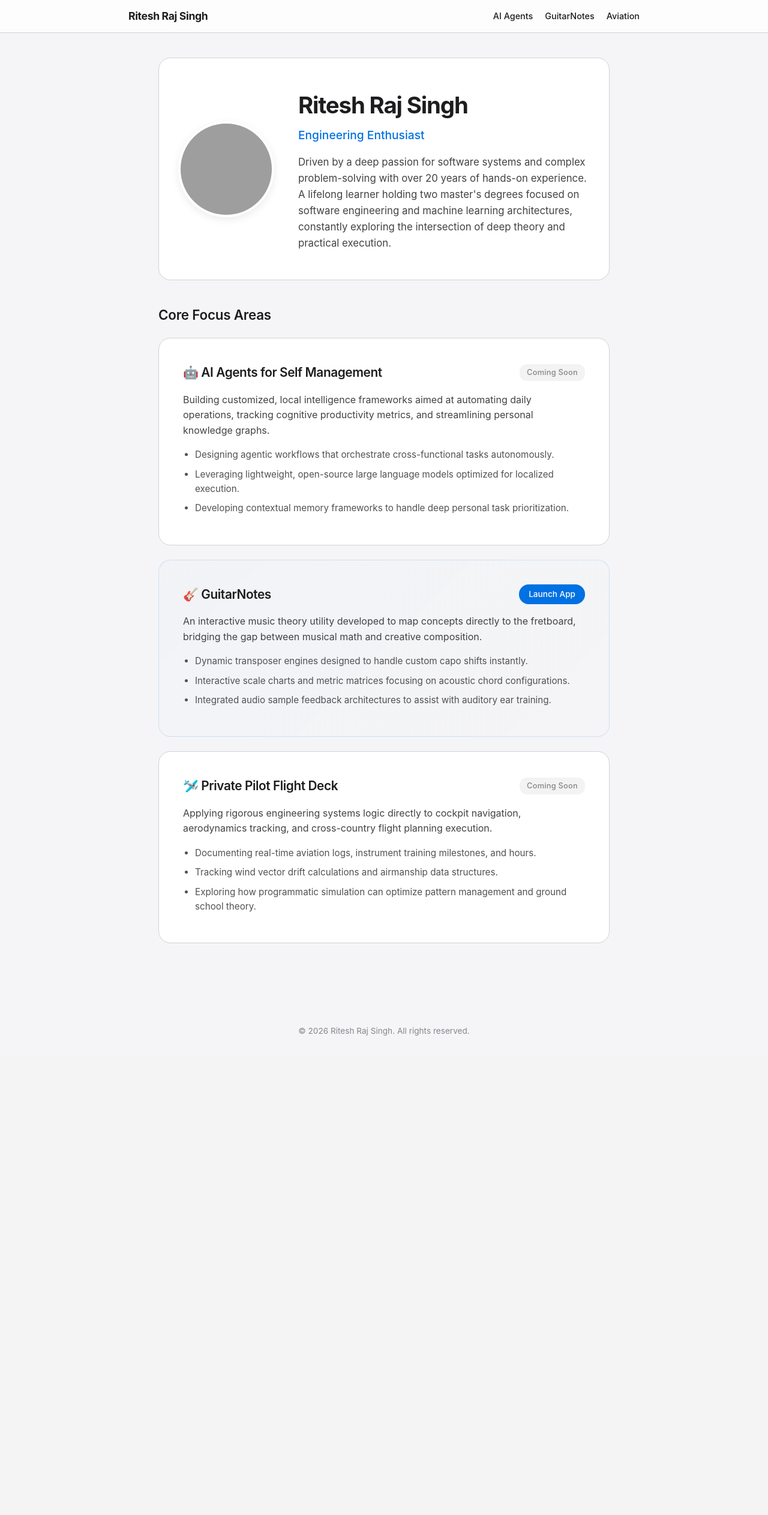
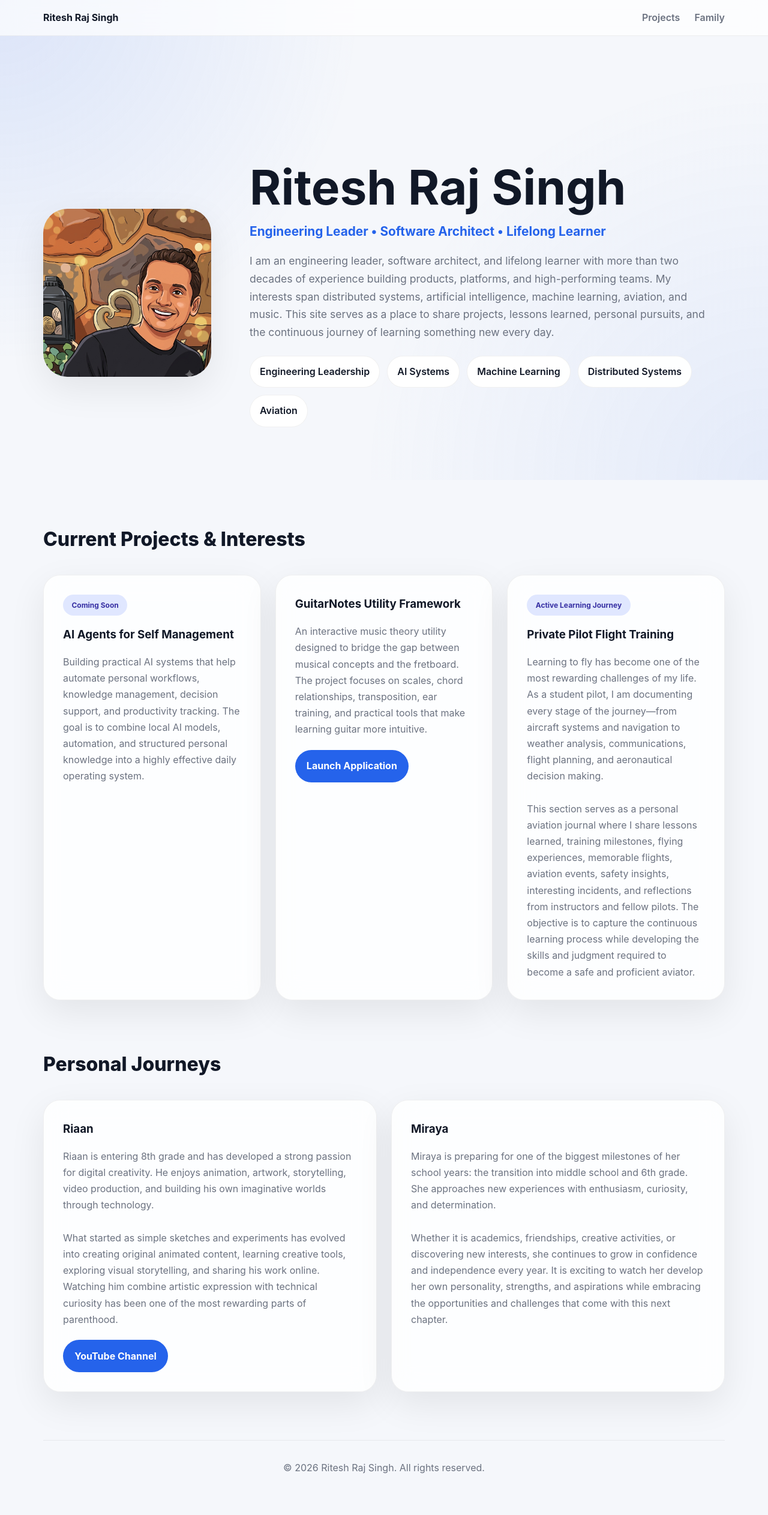
Before and after one commit to riteshrajsingh/guitarnotes, a Flask app: page / in a window 1280 px wide. Shown: the whole page at 60% size. Before the commit the page ends 1726 px from the top, so only its background shows below. Run offline with Flask 3, Linux system fonts and the light colour scheme; grey boxes are pictures that could not be loaded.

Commit message:
Changes done

```diff
--- a/templates/index.html
+++ b/templates/index.html
@@ -3,301 +3,349 @@
 <head>
 <meta charset="UTF-8">
 <meta name="viewport" content="width=device-width, initial-scale=1.0">
-    <title>Ritesh Raj Singh | Engineering Enthusiast & Learner</title>
+<title>Ritesh Raj Singh | Engineering Leader</title>
 <style>
-        :root {
-            --primary: #0071e3;
-            --dark: #1d1d1f;
-            --grey: #86868b;
-            --light-bg: #f5f5f7;
-            --border: #d2d2d7;
+:root{
+--bg:#f5f7fb;
+--card:rgba(255,255,255,.82);
+--text:#111827;
+--muted:#6b7280;
+--accent:#2563eb;
+--border:rgba(0,0,0,.06);
+--shadow:0 20px 60px rgba(0,0,0,.08);
 }
 
-        * {
-            box-sizing: border-box;
-            margin: 0;
-            padding: 0;
-            scroll-behavior: smooth;
+@media (prefers-color-scheme:dark){
+:root{
+--bg:#0b1220;
+--card:rgba(17,24,39,.85);
+--text:#f8fafc;
+--muted:#94a3b8;
+--accent:#60a5fa;
+--border:rgba(255,255,255,.08);
+}
 }
 
-        body {
-            font-family: -apple-system, BlinkMacSystemFont, "Segoe UI", Roboto, Helvetica, Arial, sans-serif;
-            background-color: var(--light-bg);
-            color: var(--dark);
-            line-height: 1.6;
+*{margin:0;padding:0;box-sizing:border-box}
+html{scroll-behavior:smooth}
+
+body{
+font-family:Inter,-apple-system,BlinkMacSystemFont,"Segoe UI",sans-serif;
+background:var(--bg);
+color:var(--text);
+line-height:1.7;
 }
 
-        /* Top Navigation Bar */
-        nav {
-            position: fixed;
-            top: 0;
-            width: 100%;
-            background: rgba(255, 255, 255, 0.8);
-            backdrop-filter: blur(20px);
-            -webkit-backdrop-filter: blur(20px);
-            border-bottom: 1px solid var(--border);
-            z-index: 1000;
+body::before{
+content:"";
+position:fixed;
+inset:0;
+background:
+radial-gradient(circle at top left,rgba(37,99,235,.12),transparent 40%),
+radial-gradient(circle at bottom right,rgba(37,99,235,.08),transparent 45%);
+z-index:-1;
 }
 
-        .nav-container {
-            max-width: 900px;
-            margin: 0 auto;
-            display: flex;
-            justify-content: space-between;
-            align-items: center;
-            padding: 0.8rem 1.5rem;
+nav{
+position:fixed;
+top:0;
+width:100%;
+z-index:1000;
+backdrop-filter:blur(20px);
+background:rgba(255,255,255,.7);
+border-bottom:1px solid var(--border);
 }
 
-        .nav-logo {
-            font-weight: 700;
-            font-size: 1.1rem;
-            letter-spacing: -0.02em;
+@media (prefers-color-scheme:dark){
+nav{background:rgba(11,18,32,.75);}
 }
 
-        .nav-links {
-            display: flex;
-            gap: 20px;
-            list-style: none;
+.nav{
+max-width:1200px;
+margin:auto;
+padding:1rem 2rem;
+display:flex;
+justify-content:space-between;
+align-items:center;
+flex-wrap:wrap;
+gap:1rem;
 }
 
-        .nav-links a {
-            text-decoration: none;
-            color: var(--dark);
-            font-size: 0.9rem;
-            font-weight: 500;
-            transition: color 0.2s;
+.nav ul{
+display:flex;
+gap:1.5rem;
+list-style:none;
+flex-wrap:wrap;
 }
 
-        .nav-links a:hover {
-            color: var(--primary);
+.nav a{
+text-decoration:none;
+color:var(--muted);
+font-weight:600;
 }
 
-        /* Main Container */
-        .container {
-            max-width: 800px;
-            margin: 0 auto;
-            padding: 6rem 1.5rem 3rem 1.5rem;
+.container{
+max-width:1200px;
+margin:auto;
+padding:7rem 2rem 4rem;
 }
 
-        /* Hero / Profile Card Section */
-        .hero-section {
-            background: white;
-            border-radius: 20px;
-            border: 1px solid var(--border);
-            padding: 3rem 2rem;
-            margin-bottom: 2rem;
-            display: flex;
-            align-items: center;
-            gap: 2.5rem;
-            box-shadow: 0 4px 12px rgba(0, 0, 0, 0.01);
+.hero{
+min-height:75vh;
+display:grid;
+grid-template-columns:280px 1fr;
+gap:4rem;
+align-items:center;
 }
 
-        .profile-img-container {
-            flex-shrink: 0;
-            width: 160px;
-            height: 160px;
+.avatar img{
+width:280px;
+height:280px;
+object-fit:cover;
+border-radius:40px;
+box-shadow:var(--shadow);
 }
 
-        .profile-img {
-            width: 100%;
-            height: 100%;
-            border-radius: 50%;
-            object-fit: cover;
-            border: 4px solid white;
-            box-shadow: 0 4px 14px rgba(0,0,0,0.08);
-            background-color: #e8e8ed;
+.hero h1{
+font-size:clamp(3rem,7vw,5rem);
+line-height:1;
+margin-bottom:1rem;
 }
 
-        .hero-content h1 {
-            font-size: 2.4rem;
-            font-weight: 700;
-            letter-spacing: -0.03em;
-            margin-bottom: 0.25rem;
+.subtitle{
+font-size:1.3rem;
+font-weight:700;
+color:var(--accent);
+margin-bottom:1rem;
 }
 
-        .hero-tagline {
-            font-size: 1.2rem;
-            color: var(--primary);
-            font-weight: 500;
-            margin-bottom: 1rem;
+.hero p{
+font-size:1.1rem;
+color:var(--muted);
+max-width:760px;
 }
 
-        .hero-bio {
-            color: #424245;
-            font-size: 1.05rem;
+.tags{
+display:flex;
+flex-wrap:wrap;
+gap:.75rem;
+margin-top:1.5rem;
 }
 
-        @media (max-width: 650px) {
-            .hero-section { flex-direction: column; text-align: center; padding: 2rem 1.5rem; }
+.tags span{
+padding:.75rem 1rem;
+border-radius:999px;
+background:rgba(255,255,255,.95);
+color:#111827;
+font-weight:600;
+border:1px solid rgba(0,0,0,.06);
 }
 
-        /* Core Focus Areas */
-        .section-title {
-            font-size: 1.4rem;
-            font-weight: 600;
-            margin: 2.5rem 0 1.25rem 0;
-            letter-spacing: -0.01em;
-            color: var(--dark);
+@media (prefers-color-scheme:dark){
+.tags span{
+background:rgba(30,41,59,.85);
+color:#f8fafc;
+border:1px solid rgba(255,255,255,.08);
+}
 }
 
-        .panel {
-            background: white;
-            border-radius: 20px;
-            border: 1px solid var(--border);
-            padding: 2.5rem;
-            margin-bottom: 1.5rem;
+section{margin-top:5rem}
+
+.section-title{
+font-size:2rem;
+font-weight:800;
+margin-bottom:2rem;
 }
 
-        .panel-header {
-            display: flex;
-            justify-content: space-between;
-            align-items: center;
-            margin-bottom: 1rem;
-            flex-wrap: wrap;
-            gap: 10px;
+.grid,.family{
+display:grid;
+grid-template-columns:repeat(auto-fit,minmax(320px,1fr));
+gap:1.5rem;
 }
 
-        .panel-header h2 {
-            font-size: 1.3rem;
-            font-weight: 600;
-            letter-spacing: -0.02em;
+.card{
+background:var(--card);
+backdrop-filter:blur(20px);
+border:1px solid var(--border);
+border-radius:28px;
+padding:2rem;
+box-shadow:var(--shadow);
+transition:.25s;
 }
 
-        /* Link Buttons & Badges */
-        .btn-link {
-            display: inline-flex;
-            align-items: center;
-            background-color: var(--primary);
-            color: white;
-            padding: 6px 16px;
-            border-radius: 16px;
-            text-decoration: none;
-            font-size: 0.85rem;
-            font-weight: 500;
-            transition: background 0.2s;
+.card:hover{
+transform:translateY(-5px);
 }
 
-        .btn-link:hover { background-color: #0077ed; }
-
-        .badge-status {
-            font-size: 0.8rem;
-            font-weight: 500;
-            background: rgba(134, 134, 139, 0.1);
-            color: var(--grey);
-            padding: 4px 12px;
-            border-radius: 12px;
-            letter-spacing: 0.02em;
+.card h3{
+margin-bottom:1rem;
 }
 
-        .panel-desc {
-            color: #424245;
-            font-size: 1rem;
-            margin-bottom: 1rem;
+.card p{
+color:var(--muted);
 }
 
-        .details-list {
-            padding-left: 1.25rem;
-            color: #515154;
-            font-size: 0.95rem;
+.badge{
+display:inline-block;
+padding:.45rem .9rem;
+border-radius:999px;
+background:#e0e7ff;
+color:#3730a3;
+font-size:.75rem;
+font-weight:700;
+margin-bottom:1rem;
 }
 
-        .details-list li {
-            margin-bottom: 0.5rem;
+.btn{
+display:inline-block;
+margin-top:1.25rem;
+padding:.85rem 1.2rem;
+border-radius:999px;
+background:var(--accent);
+color:white;
+text-decoration:none;
+font-weight:700;
 }
 
-        footer {
-            text-align: center;
-            font-size: 0.85rem;
-            color: var(--grey);
-            margin: 4rem 0 2rem 0;
+footer{
+margin-top:5rem;
+padding-top:2rem;
+border-top:1px solid var(--border);
+text-align:center;
+color:var(--muted);
+}
+
+@media(max-width:768px){
+.hero{
+grid-template-columns:1fr;
+text-align:center;
+}
+.avatar{
+display:flex;
+justify-content:center;
+}
+.tags{
+justify-content:center;
+}
 }
 </style>
 </head>
 <body>
 
-    <!-- Simple Navigation -->
 <nav>
-        <div class="nav-container">
-            <div class="nav-logo">Ritesh Raj Singh</div>
-            <ul class="nav-links">
-                <li><a href="#agents">AI Agents</a></li>
-                <li><a href="#guitar">GuitarNotes</a></li>
-                <li><a href="#aviation">Aviation</a></li>
+<div class="nav">
+<strong>Ritesh Raj Singh</strong>
+<ul>
+<li><a href="#projects">Projects</a></li>
+<li><a href="#family">Family</a></li>
 </ul>
 </div>
 </nav>
 
 <div class="container">
 
-        <!-- About Section -->
-        <section class="hero-section">
-            <div class="profile-img-container">
-                <img src="ritesh.jpeg" alt="Ritesh Raj Singh" class="profile-img" onerror="this.src='https://cdn-icons-png.flaticon.com/512/3135/3135715.png'">
+<section class="hero">
+<div class="avatar">
+<img src="/static/ritesh.jpeg" alt="Ritesh Raj Singh">
 </div>
-            <div class="hero-content">
+
+<div>
 <h1>Ritesh Raj Singh</h1>
-                <div class="hero-tagline">Engineering Enthusiast</div>
-                <p class="hero-bio">
-                    Driven by a deep passion for software systems and complex problem-solving with over 20 years of hands-on experience. A lifelong learner holding two master's degrees focused on software engineering and machine learning architectures, constantly exploring the intersection of deep theory and practical execution.
+<div class="subtitle">Engineering Leader • Software Architect • Lifelong Learner</div>
+
+<p>
+I am an engineering leader, software architect, and lifelong learner with more than two decades of experience building products, platforms, and high-performing teams. My interests span distributed systems, artificial intelligence, machine learning, aviation, and music. This site serves as a place to share projects, lessons learned, personal pursuits, and the continuous journey of learning something new every day.
 </p>
+
+<div class="tags">
+<span>Engineering Leadership</span>
+<span>AI Systems</span>
+<span>Machine Learning</span>
+<span>Distributed Systems</span>
+<span>Aviation</span>
+</div>
 </div>
 </section>
 
-        <h3 class="section-title">Core Focus Areas</h3>
+<section id="projects">
+<h2 class="section-title">Current Projects & Interests</h2>
 
-        <!-- Area 1: AI Agents -->
-        <div id="agents" class="panel">
-            <div class="panel-header">
-                <h2>🤖 AI Agents for Self Management</h2>
-                <span class="badge-status">Coming Soon</span>
-            </div>
-            <p class="panel-desc">
-                Building customized, local intelligence frameworks aimed at automating daily operations, tracking cognitive productivity metrics, and streamlining personal knowledge graphs.
+<div class="grid">
+
+<div class="card">
+<div class="badge">Coming Soon</div>
+<h3>AI Agents for Self Management</h3>
+<p>
+Building practical AI systems that help automate personal workflows, knowledge management, decision support, and productivity tracking. The goal is to combine local AI models, automation, and structured personal knowledge into a highly effective daily operating system.
 </p>
-            <ul class="details-list">
-                <li>Designing agentic workflows that orchestrate cross-functional tasks autonomously.</li>
-                <li>Leveraging lightweight, open-source large language models optimized for localized execution.</li>
-                <li>Developing contextual memory frameworks to handle deep personal task prioritization.</li>
-            </ul>
 </div>
 
-        <!-- Area 2: Guitar Notes -->
-        <div id="guitar" class="panel" style="background: linear-gradient(135deg, rgba(0,113,227,0.01) 0%, rgba(0,113,227,0) 100%); border-color: rgba(0,113,227,0.15);">
-            <div class="panel-header">
-                <h2>🎸 GuitarNotes</h2>
-                <a href="/guitar" class="btn-link">Launch App</a>
-            </div>
-            <p class="panel-desc">
-                An interactive music theory utility developed to map concepts directly to the fretboard, bridging the gap between musical math and creative composition.
+<div class="card">
+<h3>GuitarNotes Utility Framework</h3>
+<p>
+An interactive music theory utility designed to bridge the gap between musical concepts and the fretboard. The project focuses on scales, chord relationships, transposition, ear training, and practical tools that make learning guitar more intuitive.
 </p>
-            <ul class="details-list">
-                <li>Dynamic transposer engines designed to handle custom capo shifts instantly.</li>
-                <li>Interactive scale charts and metric matrices focusing on acoustic chord configurations.</li>
-                <li>Integrated audio sample feedback architectures to assist with auditory ear training.</li>
-            </ul>
+<a class="btn" href="/guitar">Launch Application</a>
 </div>
 
-        <!-- Area 3: Private Pilot -->
-        <div id="aviation" class="panel">
-            <div class="panel-header">
-                <h2>🛩️ Private Pilot Flight Deck</h2>
-                <span class="badge-status">Coming Soon</span>
-            </div>
-            <p class="panel-desc">
-                Applying rigorous engineering systems logic directly to cockpit navigation, aerodynamics tracking, and cross-country flight planning execution.
+<div class="card">
+<div class="badge">Active Learning Journey</div>
+<h3>Private Pilot Flight Training</h3>
+<p>
+Learning to fly has become one of the most rewarding challenges of my life. As a student pilot, I am documenting every stage of the journey—from aircraft systems and navigation to weather analysis, communications, flight planning, and aeronautical decision making.
 </p>
-            <ul class="details-list">
-                <li>Documenting real-time aviation logs, instrument training milestones, and hours.</li>
-                <li>Tracking wind vector drift calculations and airmanship data structures.</li>
-                <li>Exploring how programmatic simulation can optimize pattern management and ground school theory.</li>
-            </ul>
+<br>
+<p>
+This section serves as a personal aviation journal where I share lessons learned, training milestones, flying experiences, memorable flights, aviation events, safety insights, interesting incidents, and reflections from instructors and fellow pilots. The objective is to capture the continuous learning process while developing the skills and judgment required to become a safe and proficient aviator.
+</p>
 </div>
 
 </div>
+</section>
+
+<section id="family">
+<h2 class="section-title">Personal Journeys</h2>
+
+<div class="family">
+
+<div class="card">
+<h3>Riaan</h3>
+
+<p>
+Riaan is entering 8th grade and has developed a strong passion for digital creativity. He enjoys animation, artwork, storytelling, video production, and building his own imaginative worlds through technology.
+</p>
+
+<br>
+
+<p>
+What started as simple sketches and experiments has evolved into creating original animated content, learning creative tools, exploring visual storytelling, and sharing his work online. Watching him combine artistic expression with technical curiosity has been one of the most rewarding parts of parenthood.
+</p>
+
+<a class="btn" target="_blank" href="https://www.youtube.com/@RiaanAnimations">YouTube Channel</a>
+</div>
+
+<div class="card">
+<h3>Miraya</h3>
+
+<p>
+Miraya is preparing for one of the biggest milestones of her school years: the transition into middle school and 6th grade. She approaches new experiences with enthusiasm, curiosity, and determination.
+</p>
+
+<br>
+
+<p>
+Whether it is academics, friendships, creative activities, or discovering new interests, she continues to grow in confidence and independence every year. It is exciting to watch her develop her own personality, strengths, and aspirations while embracing the opportunities and challenges that come with this next chapter.
+</p>
+</div>
+
+</div>
+</section>
 
 <footer>
-        &copy; 2026 Ritesh Raj Singh. All rights reserved.
+© 2026 Ritesh Raj Singh. All rights reserved.
 </footer>
+
+</div>
 
 </body>
 </html>
```
Also changed, not shown: static/ritesh.jpeg (added). Lines whose indentation alone changed are shown as unchanged.
